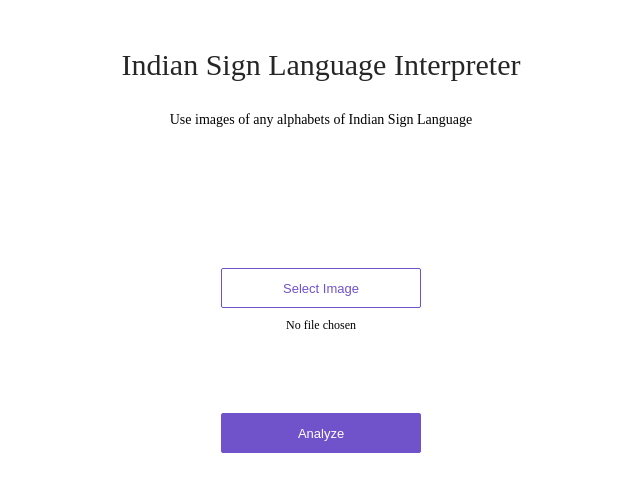
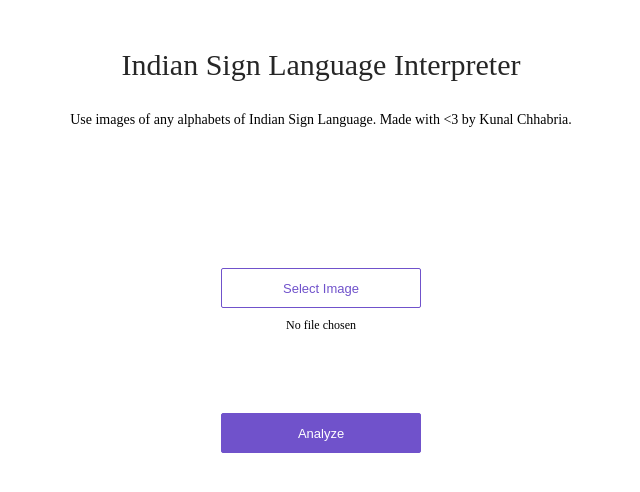
Before and after one commit to kunalchhabria/render-test, a plain HTML site: page app/view/index.html in a window 1280 px wide. Shown: the whole page, without its empty margins (319-959 px from the left). Drawn offline with Linux system fonts and the light colour scheme.

Commit message:
Update index.html

```diff
--- a/app/view/index.html
+++ b/app/view/index.html
@@ -9,7 +9,8 @@
     <div class='center'>
         <div class='title'>Indian Sign Language Interpreter</div>
         <p>
-            Use images of any alphabets of Indian Sign Language
+            Use images of any alphabets of Indian Sign Language.
+            Made with <3 by Kunal Chhabria.
         </p>
         <div class='content'>
             <div class='no-display'>
```
